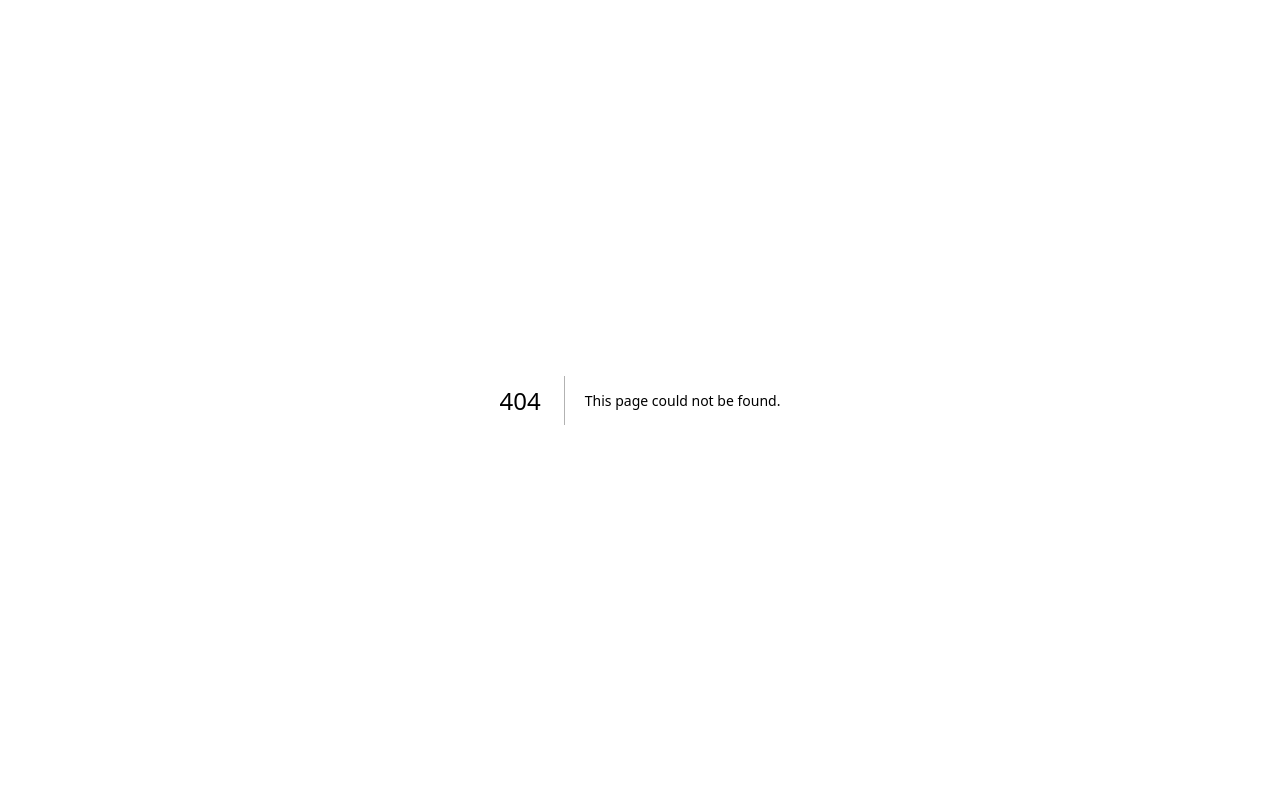
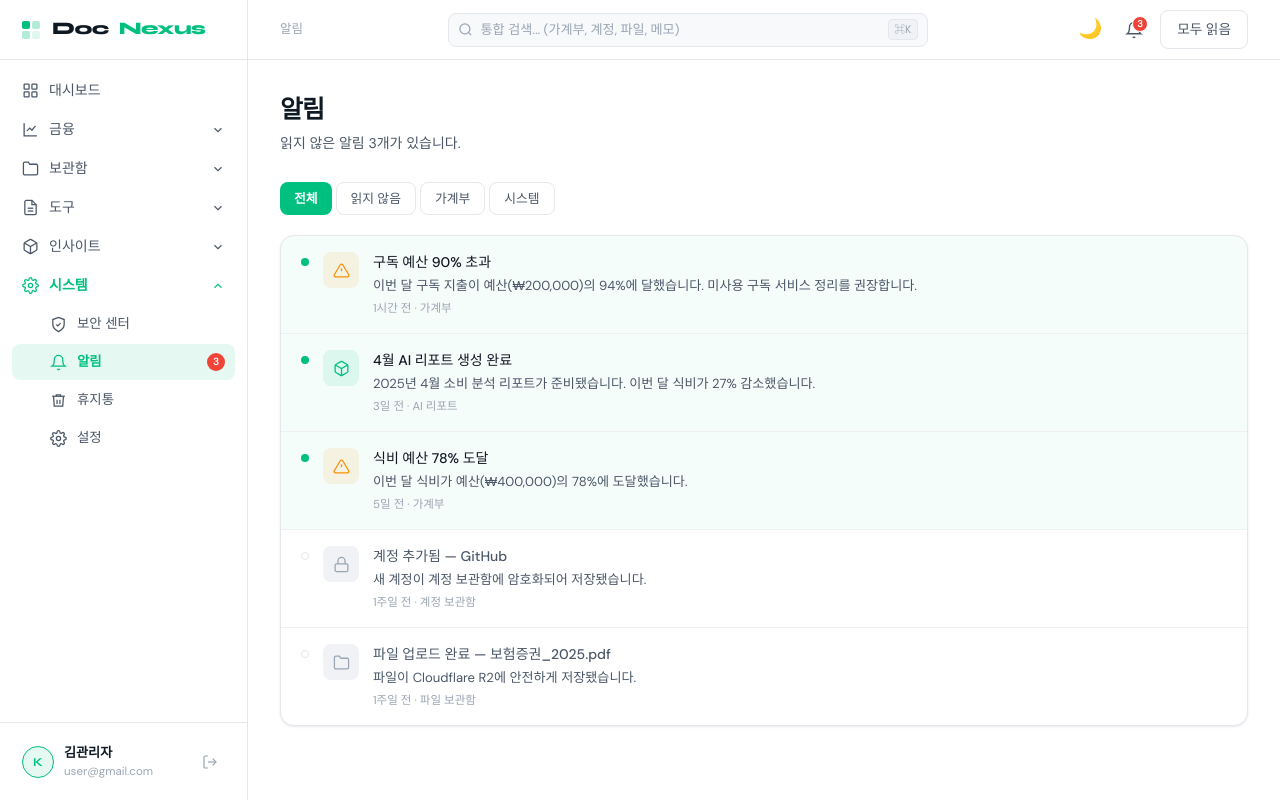
Before and after one commit to leejinyoung-kr/life-ledger, a Next.js app in the folder frontend/: page /notifications in a window 1280 px wide. Before the commit this address had no page. Built offline with nearby package versions, Linux system fonts and the light colour scheme; sample sign-in values are in the browser's storage.

Commit message:
알림 프론트 적용

```diff
--- a/frontend/app/globals.css
+++ b/frontend/app/globals.css
@@ -924,6 +924,29 @@ tbody td { padding: 12px 16px; color: var(--text-primary); vertical-align: middl
 .badge-inline { margin-left: 6px; }
 
 /* ════════════════════════════════════════
+   알림 (notifications) 전용
+   ════════════════════════════════════════ */
+.notif-tabs { display: flex; gap: 4px; margin-bottom: 20px; flex-wrap: wrap; }
+.notif-tabs .btn { font-size: .8rem; padding: 6px 14px; }
+
+.notif-item { display: flex; gap: 14px; padding: 16px 20px; border-bottom: 1px solid var(--border-subtle); transition: background var(--ease); cursor: pointer; }
+.notif-item:last-child { border-bottom: none; }
+.notif-item:hover { background: var(--bg-surface); }
+.notif-item.unread { background: rgba(0,192,127,.04); }
+.notif-dot { width: 8px; height: 8px; border-radius: 50%; flex-shrink: 0; margin-top: 6px; }
+.notif-dot.unread { background: var(--accent); }
+.notif-dot.read { background: transparent; border: 1.5px solid var(--border); }
+.notif-type-icon { width: 36px; height: 36px; border-radius: var(--radius); flex-shrink: 0; display: flex; align-items: center; justify-content: center; }
+.notif-type-icon.warning { background: var(--warning-dim); color: var(--warning); }
+.notif-type-icon.success { background: var(--success-dim); color: var(--accent); }
+.notif-type-icon.muted   { background: var(--bg-elevated); color: var(--text-muted); }
+.notif-main { flex: 1; }
+.notif-title { font-size: 0.875rem; font-weight: 500; color: var(--text-primary); }
+.notif-item:not(.unread) .notif-title { color: var(--text-secondary); }
+.notif-desc { font-size: 0.82rem; color: var(--text-secondary); margin-top: 3px; line-height: 1.5; }
+.notif-time { font-size: 0.72rem; color: var(--text-muted); margin-top: 4px; }
+
+/* ════════════════════════════════════════
    RESPONSIVE (반응형)
    ════════════════════════════════════════ */
 @media (max-width: 1100px) {
--- /dev/null
+++ b/frontend/app/notifications/page.tsx
@@ -0,0 +1,107 @@
+'use client';
+
+/**
+ * 알림 페이지.
+ * 알림을 필터 탭(전체/읽지않음/가계부/시스템)으로 보고, 클릭 또는 "모두 읽음"으로 읽음 처리한다.
+ * 공통 레이아웃(AppShell)을 재사용하고 데이터는 더미로 채운다.
+ */
+import { useEffect, useState, type ReactNode } from 'react';
+import { useRouter } from 'next/navigation';
+import AppShell from '@/components/AppShell';
+import { IconAlertTriangle, IconCube, IconLock, IconFolder } from '@/components/icons';
+
+type NotiTone = 'warning' | 'success' | 'muted';
+type NotiGroup = '가계부' | '시스템';
+
+interface Noti {
+  id: number; tone: NotiTone; icon: ReactNode; group: NotiGroup;
+  title: string; desc: string; time: string; read: boolean;
+}
+
+// ── 더미 데이터 (TODO: GET /api/v1/notifications) ───────────────
+const INITIAL: Noti[] = [
+  { id: 1, tone: 'warning', icon: <IconAlertTriangle width={17} height={17} />, group: '가계부', title: '구독 예산 90% 초과', desc: '이번 달 구독 지출이 예산(₩200,000)의 94%에 달했습니다. 미사용 구독 서비스 정리를 권장합니다.', time: '1시간 전 · 가계부', read: false },
+  { id: 2, tone: 'success', icon: <IconCube width={17} height={17} />, group: '시스템', title: '4월 AI 리포트 생성 완료', desc: '2025년 4월 소비 분석 리포트가 준비됐습니다. 이번 달 식비가 27% 감소했습니다.', time: '3일 전 · AI 리포트', read: false },
+  { id: 3, tone: 'warning', icon: <IconAlertTriangle width={17} height={17} />, group: '가계부', title: '식비 예산 78% 도달', desc: '이번 달 식비가 예산(₩400,000)의 78%에 도달했습니다.', time: '5일 전 · 가계부', read: false },
+  { id: 4, tone: 'muted', icon: <IconLock width={17} height={17} />, group: '시스템', title: '계정 추가됨 — GitHub', desc: '새 계정이 계정 보관함에 암호화되어 저장됐습니다.', time: '1주일 전 · 계정 보관함', read: true },
+  { id: 5, tone: 'muted', icon: <IconFolder width={17} height={17} />, group: '시스템', title: '파일 업로드 완료 — 보험증권_2025.pdf', desc: '파일이 Cloudflare R2에 안전하게 저장됐습니다.', time: '1주일 전 · 파일 보관함', read: true },
+];
+
+const TABS = ['전체', '읽지 않음', '가계부', '시스템'] as const;
+type Tab = typeof TABS[number];
+
+export default function NotificationsPage() {
+  const router = useRouter();
+  const [items, setItems] = useState<Noti[]>(INITIAL);
+  const [tab, setTab] = useState<Tab>('전체');
+
+  // 인증 가드 — 토큰 없으면 로그인 페이지로. TODO: 토큰 유효성 검증 API 연동
+  useEffect(() => {
+    if (!localStorage.getItem('auth_token')) {
+      router.replace('/login');
+    }
+  }, [router]);
+
+  // 로그아웃 — 토큰 제거 후 로그인 페이지로 이동
+  function logout() {
+    localStorage.removeItem('auth_token');
+    router.push('/login');
+  }
+
+  // 단일 알림 읽음 처리. TODO: PATCH /api/v1/notifications/:id/read
+  function markRead(id: number) {
+    setItems((prev) => prev.map((n) => (n.id === id ? { ...n, read: true } : n)));
+  }
+
+  // 전체 읽음 처리. TODO: PATCH /api/v1/notifications/read-all
+  function markAllRead() {
+    setItems((prev) => prev.map((n) => ({ ...n, read: true })));
+  }
+
+  const unreadCount = items.filter((n) => !n.read).length;
+
+  // 탭 기준 필터링
+  const filtered = items.filter((n) => {
+    if (tab === '전체') return true;
+    if (tab === '읽지 않음') return !n.read;
+    return n.group === tab;
+  });
+
+  // 상단바 우측: 모두 읽음 버튼 (dark/bell 은 유지)
+  const topbarRight = (
+    <button type="button" className="btn btn-ghost" onClick={markAllRead}>모두 읽음</button>
+  );
+
+  return (
+    <AppShell activePath="/notifications" topbarLabel="알림" topbarRight={topbarRight} onLogout={logout}>
+      <div className="page-header">
+        <h1 className="page-title">알림</h1>
+        <p className="page-subtitle">
+          {unreadCount > 0 ? `읽지 않은 알림 ${unreadCount}개가 있습니다.` : '모든 알림을 읽었습니다.'}
+        </p>
+      </div>
+
+      {/* 필터 탭 */}
+      <div className="notif-tabs">
+        {TABS.map((t) => (
+          <button key={t} type="button" className={`btn ${tab === t ? 'btn-primary' : 'btn-ghost'}`} onClick={() => setTab(t)}>{t}</button>
+        ))}
+      </div>
+
+      {/* 알림 리스트 */}
+      <div className="card flush">
+        {filtered.map((n) => (
+          <div key={n.id} className={`notif-item${n.read ? '' : ' unread'}`} onClick={() => markRead(n.id)}>
+            <div className={`notif-dot ${n.read ? 'read' : 'unread'}`} />
+            <div className={`notif-type-icon ${n.tone}`}>{n.icon}</div>
+            <div className="notif-main">
+              <div className="notif-title">{n.title}</div>
+              <div className="notif-desc">{n.desc}</div>
+              <div className="notif-time">{n.time}</div>
+            </div>
+          </div>
+        ))}
+      </div>
+    </AppShell>
+  );
+}
--- a/frontend/components/Sidebar.tsx
+++ b/frontend/components/Sidebar.tsx
@@ -72,7 +72,7 @@ const NAV_GROUPS: NavGroup[] = [
     icon: <IconSettings className="nav-ic" />,
     children: [
       { label: '보안 센터', href: '/security', icon: <IconShield /> },
-      { label: '알림', href: '#', icon: <IconBell />, badge: 3 },
+      { label: '알림', href: '/notifications', icon: <IconBell />, badge: 3 },
       { label: '휴지통', href: '#', icon: <IconTrash /> },
       { label: '설정', href: '#', icon: <IconSettings /> },
     ],
```
